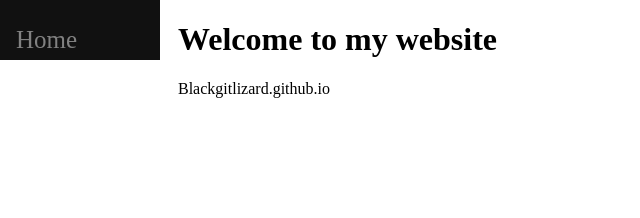
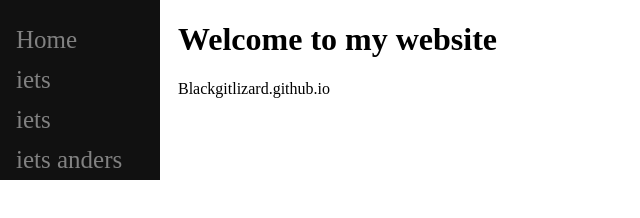
Before and after one commit to blackgitlizard/blackgitlizard.github.io, a plain HTML site: page index.html in a window 1280 px wide. Shown: the whole page, without its empty margins (0-640 px from the left). Drawn offline with Linux system fonts and the light colour scheme.

Commit message:
sidebar nog beter

```diff
--- a/index.html
+++ b/index.html
@@ -8,6 +8,9 @@
     <body>
         <div class="sidebar">
             <a href="index.html">Home</a>
+            <a href="#">iets</a>
+            <a href="#">iets</a>
+            <a href="#">iets anders</a>
         </div>
         <div class="main">
         <h1 class="black">Welcome to my website</h1>
```
